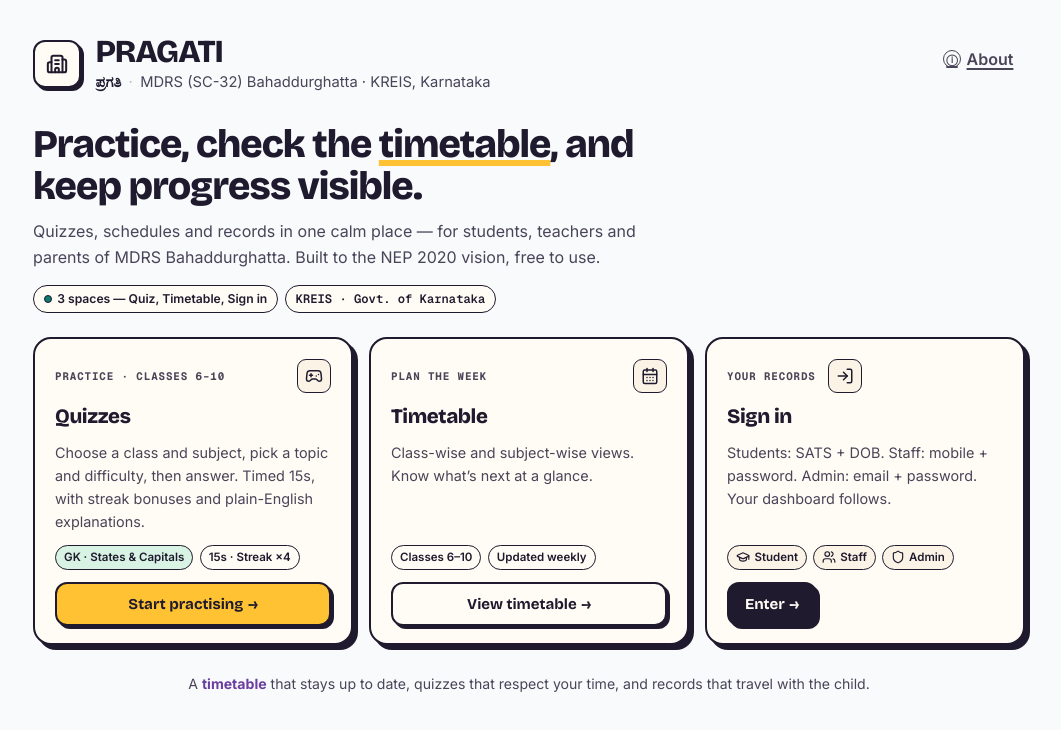
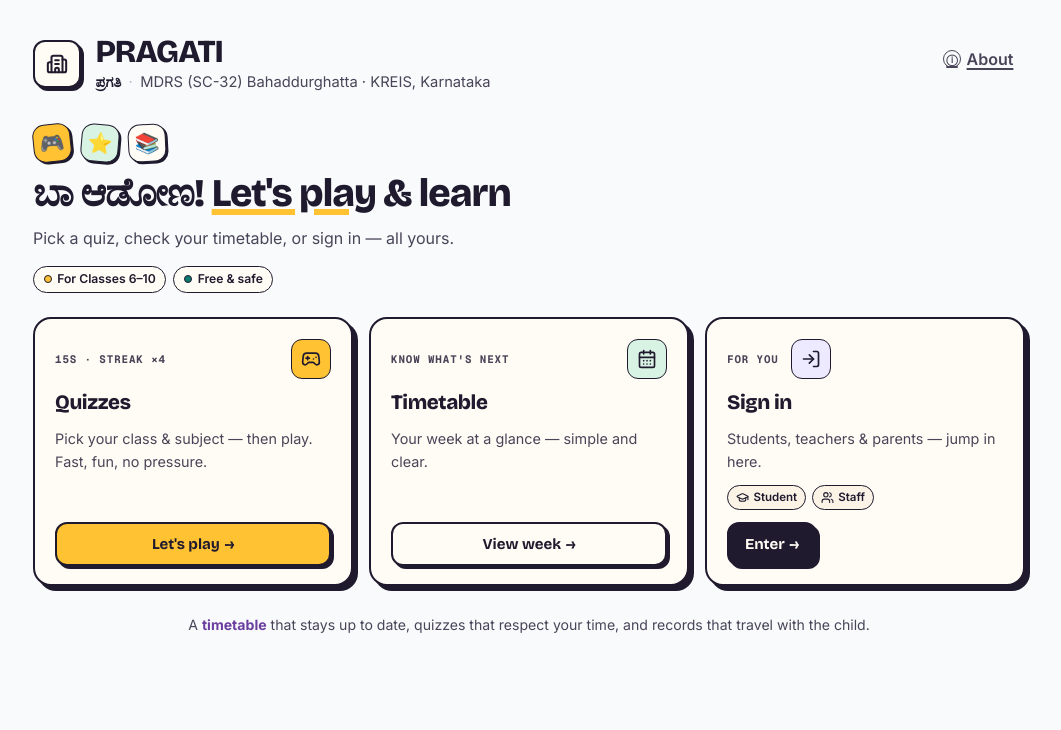
Before and after one commit to hoy-sala/pragati, a SvelteKit app in the folder frontend/: page /login in a window 1280 px wide. Shown: the top 730 px of the page, without its empty margins (111-1172 px from the left). Built offline with nearby package versions, Linux system fonts and the light colour scheme; a web font is replaced by a local one.

Commit message:
homepage: child-friendly — shorter copy, bigger icons, playful hero

```diff
--- a/frontend/src/routes/login/+page.svelte
+++ b/frontend/src/routes/login/+page.svelte
@@ -66,58 +66,50 @@
 	</header>
 
 	{#if view === 'home'}
-		<div class="intro">
-			<h1 class="intro-title">Practice, check the <em>timetable</em>, and keep progress visible.</h1>
-			<p class="intro-sub">Quizzes, schedules and records in one calm place — for students, teachers and parents of MDRS Bahaddurghatta. Built to the NEP 2020 vision, free to use.</p>
+		<div class="intro intro-kids">
+			<div class="kids-art" aria-hidden="true"><span class="ka ka1">🎮</span><span class="ka ka2">⭐</span><span class="ka ka3">📚</span></div>
+			<h1 class="intro-title">ಬಾ ಆಡೋಣ! <em>Let's play</em> & learn</h1>
+			<p class="intro-sub">Pick a quiz, check your timetable, or sign in — all yours.</p>
 			<div class="intro-meta">
-				<span class="pill"><span class="pill-dot" style="background:var(--teal)"></span> 3 spaces — Quiz, Timetable, Sign in</span>
-				<span class="pill mono">KREIS · Govt. of Karnataka</span>
+				<span class="pill"><span class="pill-dot" style="background:var(--amber)"></span> For Classes 6–10</span>
+				<span class="pill"><span class="pill-dot" style="background:var(--teal)"></span> Free & safe</span>
 			</div>
 		</div>
 
 		<div class="card-grid">
 			<!-- Quiz -->
-			<a href="/play" class="card">
+			<a href="/play" class="card card-quiz">
 				<div class="card-head">
-					<span class="eyebrow">Practice · Classes 6–10</span>
-					<span class="icon-badge"><Gamepad2 size={18} /></span>
+					<span class="eyebrow">15s · Streak ×4</span>
+					<span class="icon-badge badge-amber"><Gamepad2 size={20} /></span>
 				</div>
 				<h2 class="card-title">Quizzes</h2>
-				<p class="card-desc">Choose a class and subject, pick a topic and difficulty, then answer. Timed 15s, with streak bonuses and plain-English explanations.</p>
-				<div class="tag-row">
-					<span class="tag tag-mint">GK · States & Capitals</span>
-					<span class="tag">15s · Streak ×4</span>
-				</div>
-				<span class="card-cta">Start practising <span aria-hidden="true">→</span></span>
+				<p class="card-desc">Pick your class & subject — then play. Fast, fun, no pressure.</p>
+				<span class="card-cta">Let's play <span aria-hidden="true">→</span></span>
 			</a>
 
 			<!-- Timetable -->
-			<a href="/timetable" class="card">
+			<a href="/timetable" class="card card-tt">
 				<div class="card-head">
-					<span class="eyebrow">Plan the week</span>
-					<span class="icon-badge"><CalendarDays size={18} /></span>
+					<span class="eyebrow">Know what's next</span>
+					<span class="icon-badge badge-mint"><CalendarDays size={20} /></span>
 				</div>
 				<h2 class="card-title">Timetable</h2>
-				<p class="card-desc">Class-wise and subject-wise views. Know what’s next at a glance.</p>
-				<div class="tag-row">
-					<span class="tag">Classes 6–10</span>
-					<span class="tag">Updated weekly</span>
-				</div>
-				<span class="card-cta cta-ghost">View timetable <span aria-hidden="true">→</span></span>
+				<p class="card-desc">Your week at a glance — simple and clear.</p>
+				<span class="card-cta cta-ghost">View week <span aria-hidden="true">→</span></span>
 			</a>
 
 			<!-- Sign in -->
-			<button onclick={() => view = 'login'} class="card card-interactive">
+			<button onclick={() => view = 'login'} class="card card-interactive card-signin">
 				<div class="card-head">
-					<span class="eyebrow">Your records</span>
-					<span class="icon-badge"><LogIn size={18} /></span>
+					<span class="eyebrow">For you</span>
+					<span class="icon-badge badge-plum"><LogIn size={20} /></span>
 				</div>
 				<h2 class="card-title">Sign in</h2>
-				<p class="card-desc">Students: SATS + DOB. Staff: mobile + password. Admin: email + password. Your dashboard follows.</p>
+				<p class="card-desc">Students, teachers & parents — jump in here.</p>
 				<div class="role-row">
-					<span class="role"><GraduationCap size={14} /> Student</span>
-					<span class="role"><Users size={14} /> Staff</span>
-					<span class="role"><Shield size={14} /> Admin</span>
+					<span class="role"><GraduationCap size={13} /> Student</span>
+					<span class="role"><Users size={13} /> Staff</span>
 				</div>
 				<span class="card-cta cta-dark">Enter <span aria-hidden="true">→</span></span>
 			</button>
@@ -299,6 +291,12 @@
 	.about-icon { display: inline-grid; place-items: center; width: 18px; height: 18px; border: 1.5px solid currentColor; border-radius: 50%; font-size: 0.7rem; font-weight: 700; }
 
 	.intro { margin-bottom: 1.5rem; max-width: 60ch; }
+	.intro-kids { max-width: 48ch; }
+	.kids-art { display: flex; gap: 0.6rem; margin-bottom: 0.7rem; }
+	.ka { width: 38px; height: 38px; display: grid; place-items: center; border-radius: 12px; border: 1.5px solid var(--ink); font-size: 1.25rem; box-shadow: 2px 2px 0 var(--ink); }
+	.ka1 { background: var(--amber); transform: rotate(-6deg); }
+	.ka2 { background: var(--mint); transform: rotate(5deg); }
+	.ka3 { background: var(--paper); transform: rotate(-3deg); }
 	.intro-title {
 		font-family: var(--font-display);
 		font-size: clamp(1.7rem, 1.2rem + 1.8vw, 2.45rem);
@@ -364,10 +362,15 @@
 		color: var(--ink-soft);
 	}
 	.icon-badge {
-		width: 34px; height: 34px; border-radius: 9px;
+		width: 40px; height: 40px; border-radius: 11px;
 		border: 1.5px solid var(--ink); background: var(--cream);
 		display: grid; place-items: center; color: var(--ink); flex: none;
 	}
+	.badge-amber { background: var(--amber); }
+	.badge-mint { background: var(--mint); }
+	.badge-plum { background: #EDE9FE; }
+	.card-quiz { background: var(--paper); }
+	.card-tt { background: var(--paper); }
 	.card-title {
 		font-family: var(--font-display);
 		font-size: 1.28rem;
```
